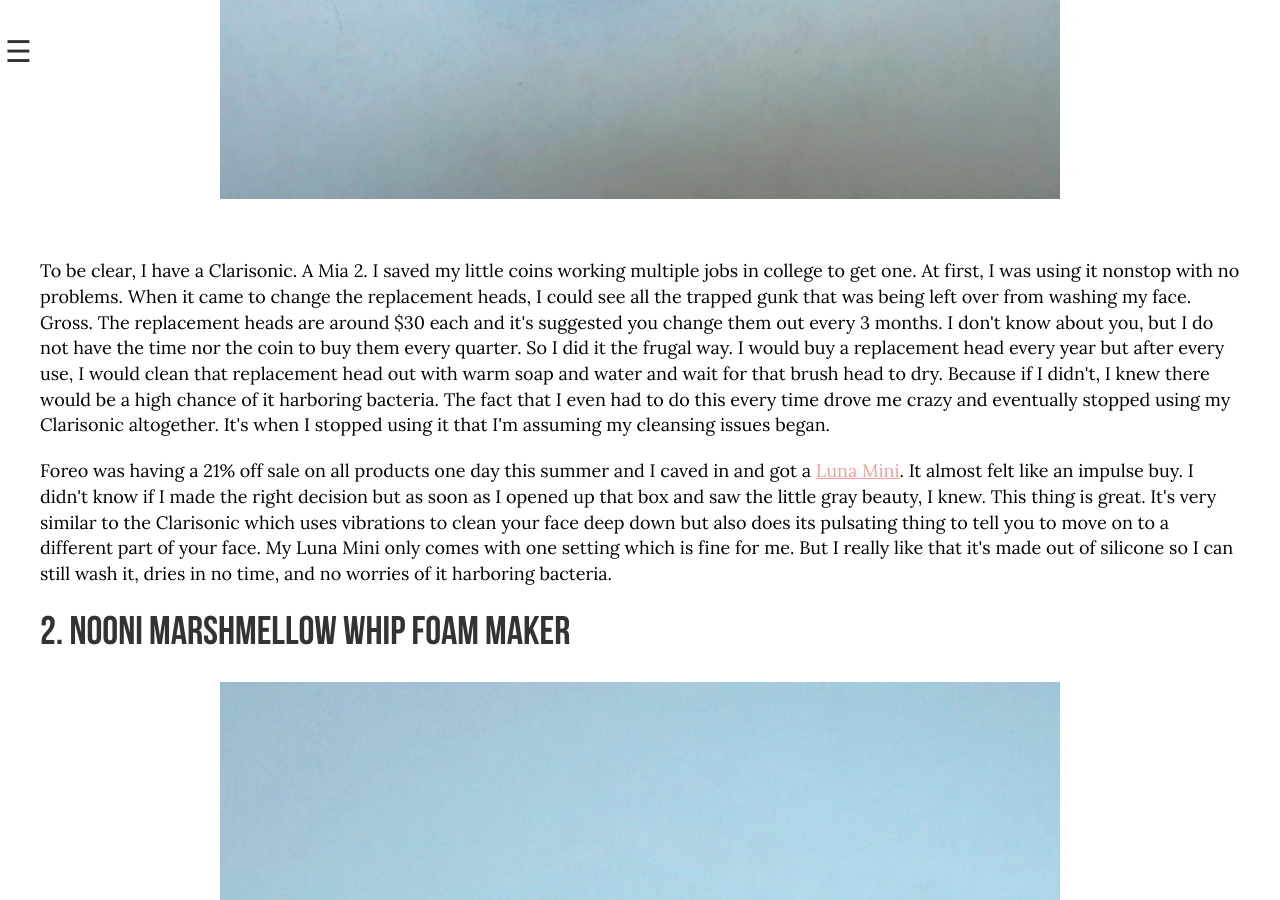
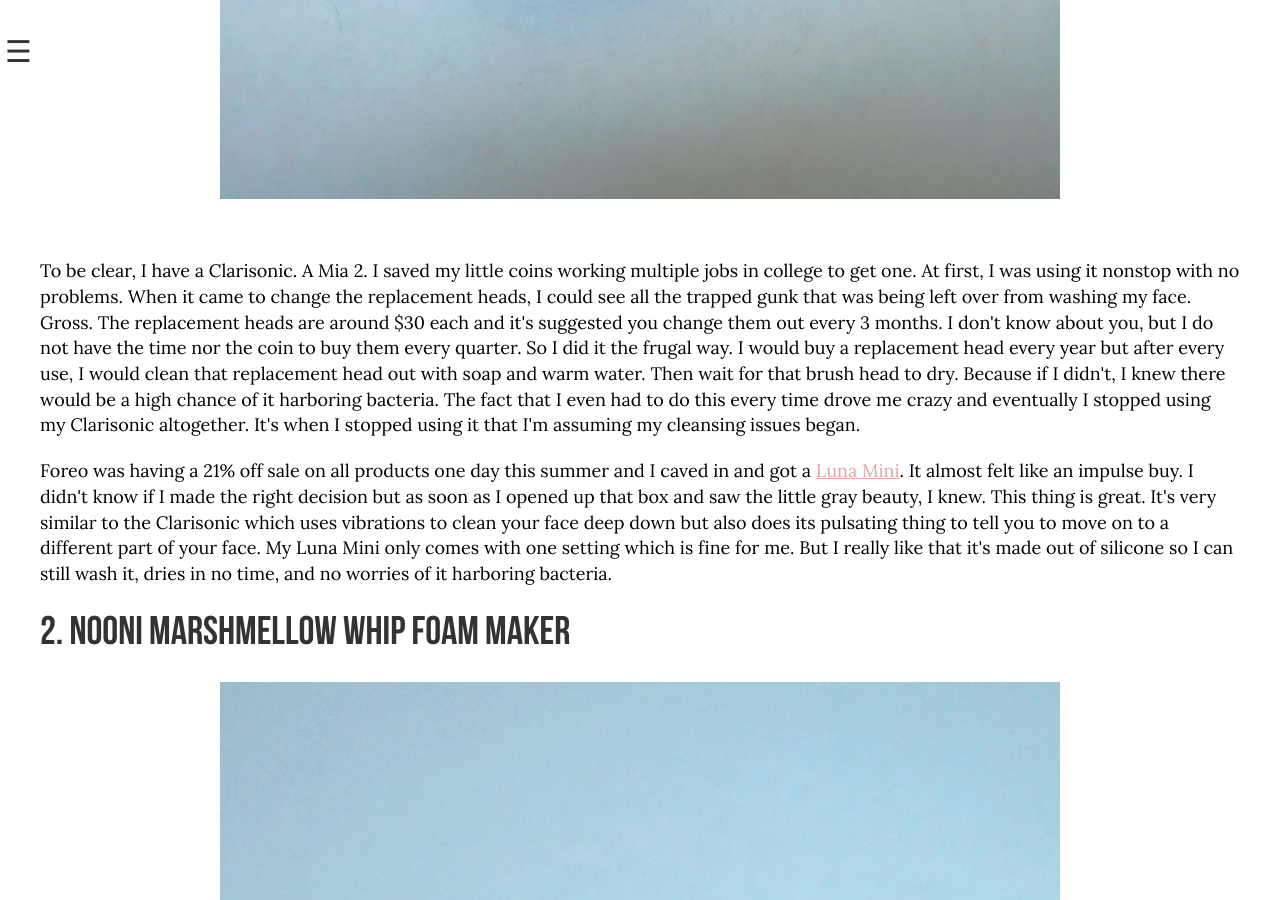
Before and after one commit to yjdeleon/yjdeleon.github.io, a Jekyll site: the page built from _posts/2017-08-17-cleansing.markdown, in a window 1280 px wide and 900 px high, scrolled down 1808 px. Built offline with Jekyll 4.4.1, drawn with Linux system fonts in a browser that asks for light colours; nearby versions of some CDN libraries; some web fonts are replaced; library files that are not in the unit come from our copies; comment, search, counter and statistics services are not loaded; some of the changed text lies outside the part shown.

Commit message:
Fixed some small content errors

```diff
--- a/_posts/2017-08-17-cleansing.markdown
+++ b/_posts/2017-08-17-cleansing.markdown
@@ -15,7 +15,7 @@ comments: true
 
 <img src="/img/cleansing/luna_mini.JPG">
 
-<p>To be clear, I have a Clarisonic. A Mia 2. I saved my little coins working multiple jobs in college to get one. At first, I was using it nonstop with no problems. When it came to change the replacement heads, I could see all the trapped gunk that was being left over from washing my face. Gross. The replacement heads are around $30 each and it's suggested you change them out every 3 months. I don't know about you, but I do not have the time nor the coin to buy them every quarter. So I did it the frugal way. I would buy a replacement head every year but after every use, I would clean that replacement head out with warm soap and water and wait for that brush head to dry. Because if I didn't, I knew there would be a high chance of it harboring bacteria. The fact that I even had to do this every time drove me crazy and eventually stopped using my Clarisonic altogether. It's when I stopped using it that I'm assuming my cleansing issues began. </p>
+<p>To be clear, I have a Clarisonic. A Mia 2. I saved my little coins working multiple jobs in college to get one. At first, I was using it nonstop with no problems. When it came to change the replacement heads, I could see all the trapped gunk that was being left over from washing my face. Gross. The replacement heads are around $30 each and it's suggested you change them out every 3 months. I don't know about you, but I do not have the time nor the coin to buy them every quarter. So I did it the frugal way. I would buy a replacement head every year but after every use, I would clean that replacement head out with soap and warm water. Then wait for that brush head to dry. Because if I didn't, I knew there would be a high chance of it harboring bacteria. The fact that I even had to do this every time drove me crazy and eventually I stopped using my Clarisonic altogether. It's when I stopped using it that I'm assuming my cleansing issues began. </p>
 
 <p>Foreo was having a 21% off sale on all products one day this summer and I caved in and got a <a target="_blank" href="http://www.sephora.com/luna-mini-P387258?skuId=1633684">
 Luna Mini</a>. It almost felt like an impulse buy. I didn't know if I made the right decision but as soon as I opened up that box and saw the little gray beauty, I knew. This thing is great. It's very similar to the Clarisonic which uses vibrations to clean your face deep down but also does its pulsating thing to tell you to move on to a different part of your face. My Luna Mini only comes with one setting which is fine for me. But I really like that it's made out of silicone so I can still wash it, dries in no time, and no worries of it harboring bacteria.</p>
@@ -43,7 +43,7 @@ Luna Mini</a>. It almost felt like an impulse buy. I didn't know if I made the r
 
 <p>A small amount of cleanser:</p>
 <img src="/img/cleansing/amount.JPG">
-<p>Pump, pump, pump it up! And voil&agrave; :</p>
+<p>Pump, pump, pump it up! Voil&agrave; :</p>
 <img src="/img/cleansing/foam.JPG">
 <p>So far after a month of using this combination, my skin is getting better and no more tiny makeup residue on my towels! </p>
 
```
Also changed, not shown: other parts of _posts/2017-08-17-cleansing.markdown (+1 -1 lines).
